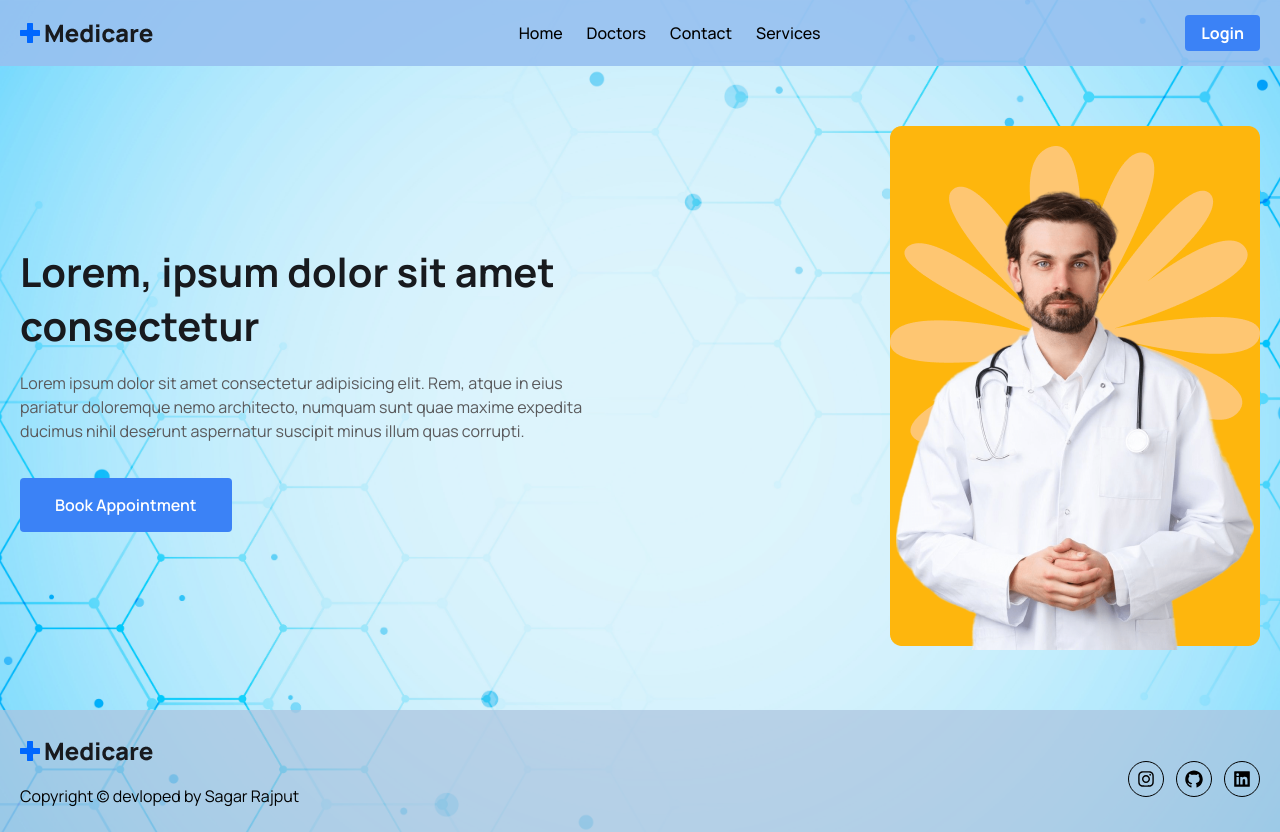
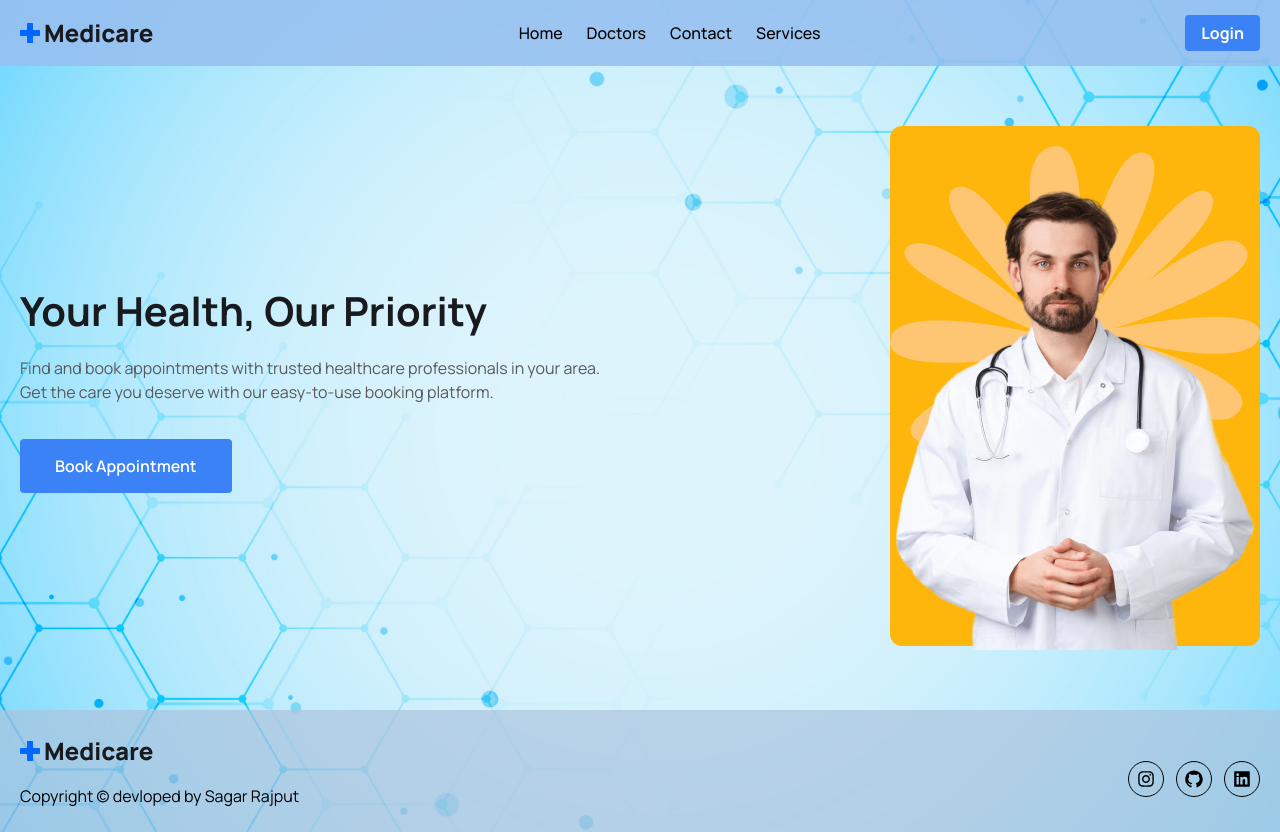
Before and after one commit to sagar9753/Doctor-Appointment-Booking, a React (Vite) app in the folder client/: page / in a window 1280 px wide. Built offline with nearby package versions, Linux system fonts and the light colour scheme.

Commit message:
Update Home.jsx

```diff
--- a/client/src/pages/Home.jsx
+++ b/client/src/pages/Home.jsx
@@ -1,5 +1,5 @@
 import React from 'react'
-
+import { Link } from 'react-router-dom'
 import heroImg from '../assets/images/hero-img01.png'
 
 const Home = () => {
@@ -11,12 +11,15 @@ const Home = () => {
             {/* hero section */}
             <div className='md:w-[600px]'>
               <h1 className='heading'>
-                Lorem, ipsum dolor sit amet consectetur
+                Your Health, Our Priority
               </h1>
               <p className='text_para'>
-                Lorem ipsum dolor sit amet consectetur adipisicing elit. Rem, atque in eius pariatur doloremque nemo architecto, numquam sunt quae maxime expedita ducimus nihil deserunt aspernatur suscipit minus illum quas corrupti.
+                Find and book appointments with trusted healthcare professionals in your area.
+                Get the care you deserve with our easy-to-use booking platform.
               </p>
-              <button className='btn'>Book Appointment</button>
+              <Link to="/doctors">
+                <button className='btn'>Book Appointment</button>
+              </Link>
             </div>
 
             <div className='flex gap-[30px] '>
```
